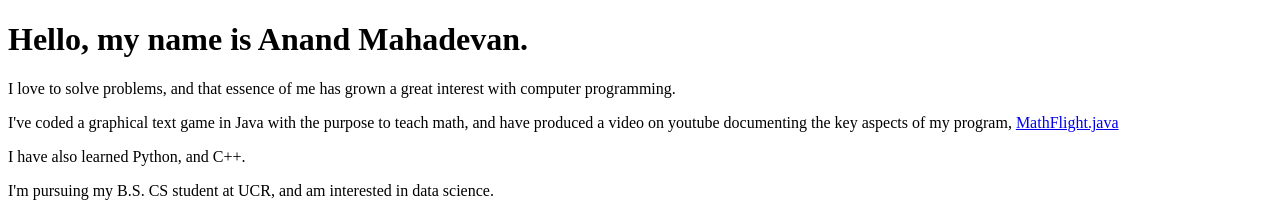
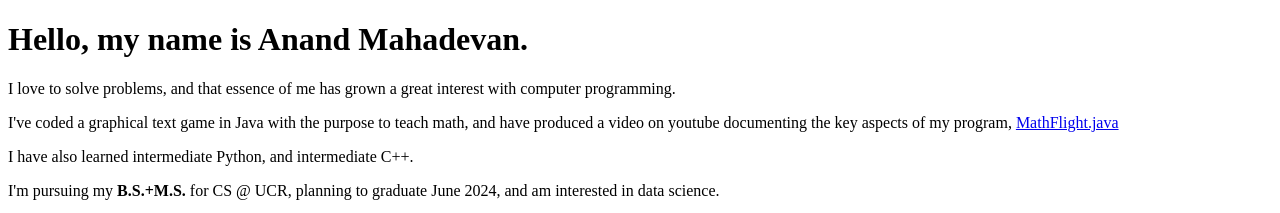
Before and after one commit to AnandMaha/anandmaha.github.io, a plain HTML site: page index.html in a window 1280 px wide. Shown: the top 213 px of the page. Drawn offline with Linux system fonts and the light colour scheme.

Commit message:
Add important info

```diff
--- a/index.html
+++ b/index.html
@@ -6,8 +6,8 @@
 
 <p>I love to solve problems, and that essence of me has grown a great interest with computer programming.</p>
 <p>I've coded a graphical text game in Java with the purpose to teach math, and have produced a video on youtube documenting the key aspects of my program, <a href="https://www.youtube.com/watch?v=flAGKG9pSH4">MathFlight.java</a></p>
-<p>I have also learned Python, and C++.</p>
-<p>I'm pursuing my B.S. CS student at UCR, and am interested in data science. </p>
+<p>I have also learned intermediate Python, and intermediate C++.</p>
+<p>I'm pursuing my <b>B.S.+M.S.</b> for CS @ UCR, planning to graduate June 2024, and am interested in data science. </p>
 <img style = "width: 201.6px; height: 268.8px;" data-rotate="90" src = "self-portrait.jpg" alt = "Self Portrait">
 </body>
 
```
